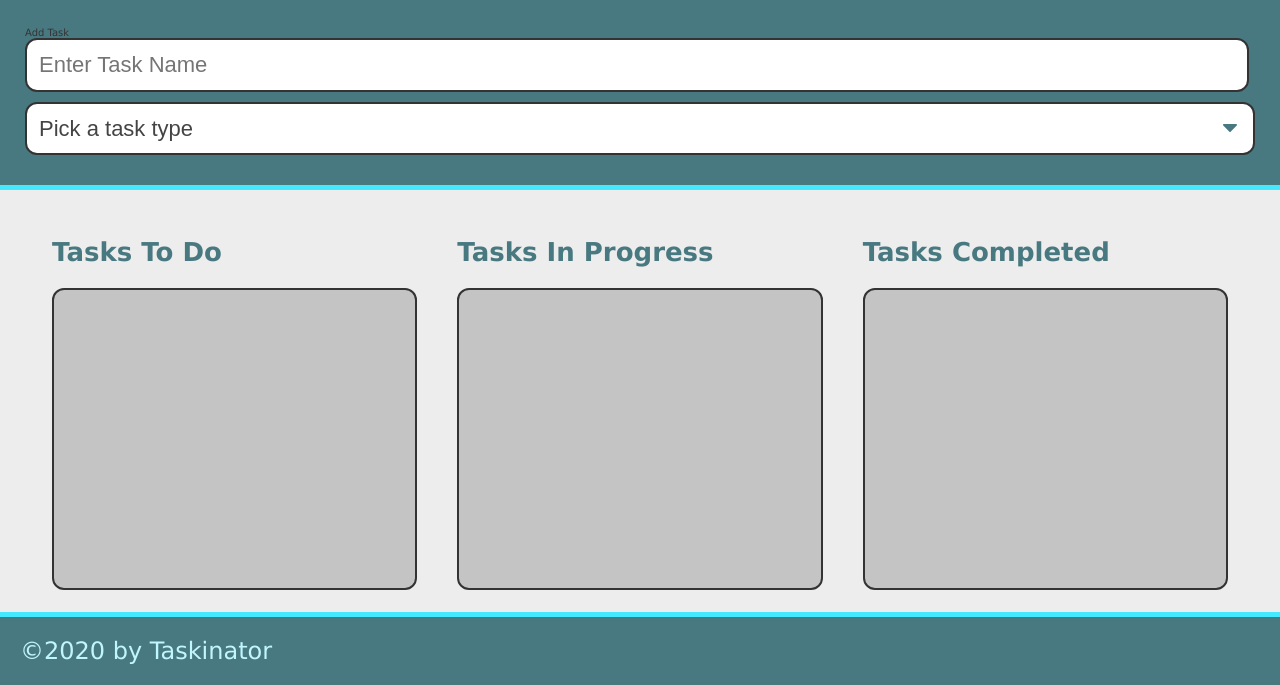
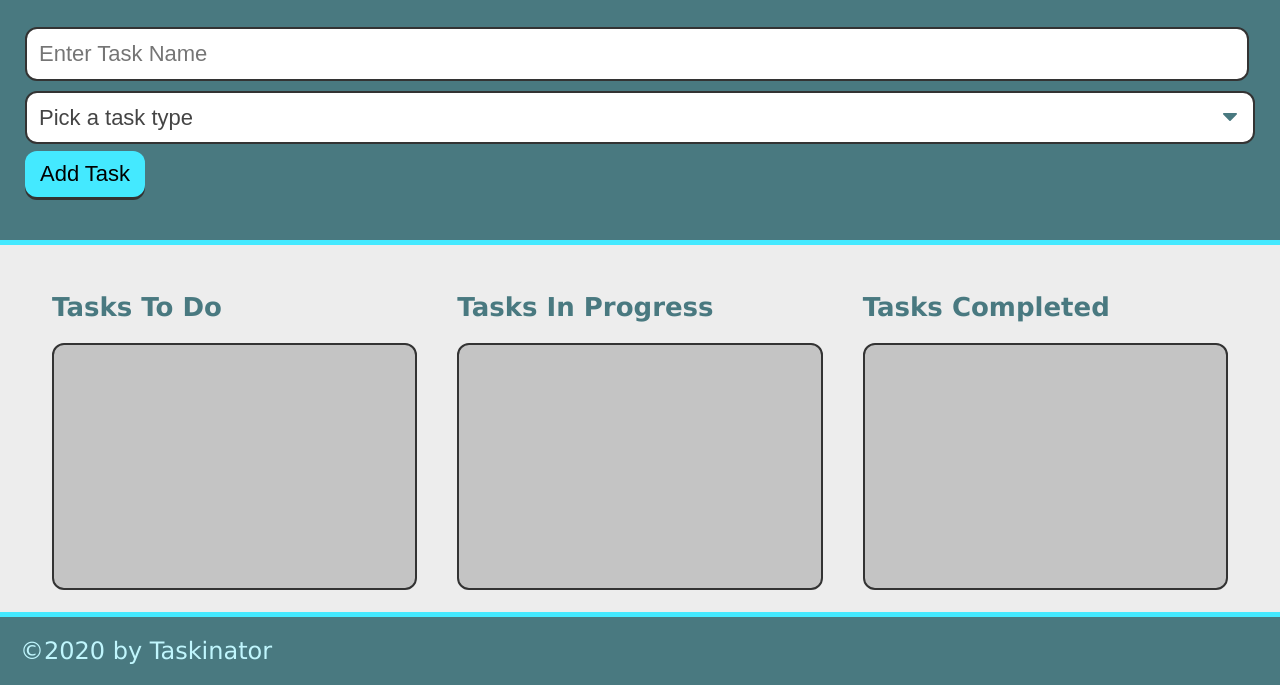
Before and after one commit to Curtisha06/taskinator, a plain HTML site: page index.html/index.html in a window 1280 px wide. Shown: the part 115-800 px from the top of the page. Drawn offline with Linux system fonts and the light colour scheme; files that its build step writes are made by us from their sources; files whose address does not match are found by name.

```diff
--- a/index.html/index.html
+++ b/index.html/index.html
@@ -15,8 +15,7 @@
         <h1 class="page-title">Taskinator</h1>
         <p>Click the button below to add a new task!</p>
         <form id="task-form">
-          <div class="form-group"
-            <button class="btn" id="save-task" type="submit">Add Task</button>
+          <div class="form-group">
             <input type="text" name="task-name" placeholder="Enter Task Name" />
           </div
           <div class="form-group">
@@ -26,6 +25,9 @@
               <option value="Web">Web</option>
               <option value="Mobile">Mobile</option>
             </select>
+          </div>
+          <div class="form-group">
+            <button class="btn" id="save-task" type="submit">Add Task</button>
           </div>
         </form>
     </header>
```
